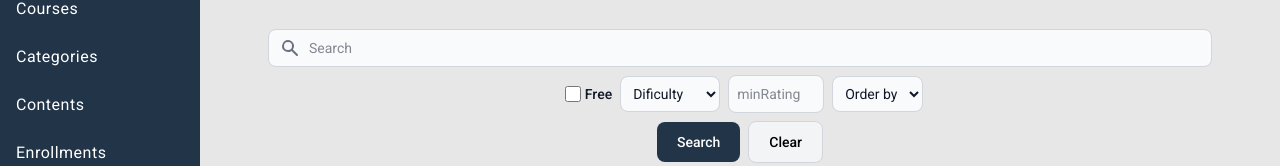
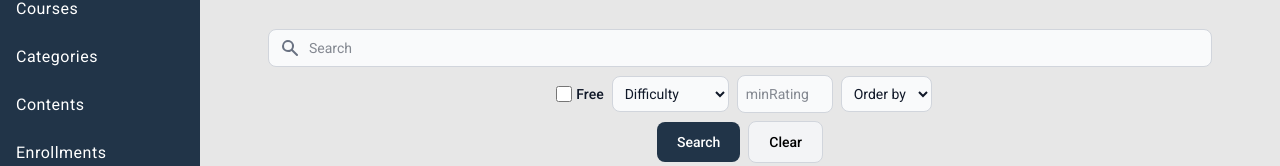
Before and after one commit to Davidrc26/front_PAL, an Angular app: page /sale_courses in a window 1280 px wide. Shown: the part 135-301 px from the top of the page. Built offline with nearby package versions, Linux system fonts and the light colour scheme; no server answers.

Commit message:
Add difficulty selection to course creation and registration forms; update related models and query parameters

```diff
--- a/src/app/core/courses/create/create.component.html
+++ b/src/app/core/courses/create/create.component.html
@@ -99,6 +99,23 @@
 						<small class="text-red-800">This field is required</small>
 						}
 					</div>
+
+					<div>
+						<label for="difficulty" class="block mb-2 text-sm font-medium text-gray-900">Difficulty</label>
+						<select id="difficulty" name="difficulty"
+							class="bg-gray-50 border border-gray-300 text-gray-900 text-sm rounded-lg focus:ring-primary-600 focus:border-primary-600 block w-full p-2.5"
+							formControlName="difficulty">
+							<option value="" disabled selected>Select a difficulty</option>
+							@for (option of difficulties; track option) {
+								<option [value]="option">
+									{{ option }}
+								</option>
+							}
+						</select>
+						@if(courseForm.get('difficulty')?.touched && courseForm.get('difficulty')?.hasError('required')) {
+						<small class="text-red-800">This field is required</small>
+						}
+					</div>
 				</div>
 
 				<!-- Buttons -->
@@ -109,7 +126,7 @@
 				</button>
 				&nbsp;&nbsp;
 				<button type="button"
-					class="text-white inline-flex items-center bg-gray-100 hover:bg-gray-300 focus:ring-4 focus:outline-none focus:ring-primary-300 font-medium rounded-lg text-sm px-5 py-2.5 text-center"
+					class="text-black inline-flex items-center bg-gray-100 hover:bg-gray-300 focus:ring-4 focus:outline-none focus:ring-primary-300 font-medium rounded-lg text-sm px-5 py-2.5 text-center"
 					(click)="openCloseModal()">
 					Cancel
 				</button>
--- a/src/app/core/courses/create/create.component.ts
+++ b/src/app/core/courses/create/create.component.ts
@@ -42,6 +42,11 @@ export class CreateComponent implements OnInit, OnChanges {
   private userService = inject(UserService);
   public categories: Array<Category> = [];
   public instructors: Array<User> = [];
+  public difficulties: Array<string> = [
+    'Basic',
+    'Intermediate',
+    'Advanced',
+  ];
 
 
   ngOnInit(): void {
@@ -69,6 +74,10 @@ export class CreateComponent implements OnInit, OnChanges {
         Validators.minLength(1),
       ]),
       category: new FormControl('', [
+        Validators.required,
+        Validators.minLength(1),
+      ]),
+      difficulty: new FormControl('', [
         Validators.required,
         Validators.minLength(1),
       ]),
@@ -107,7 +116,8 @@ export class CreateComponent implements OnInit, OnChanges {
           description: this.courseToUpdate.description,
           price: this.courseToUpdate.price,
           instructor: this.courseToUpdate.instructor.id,
-          category: this.courseToUpdate.category.id
+          category: this.courseToUpdate.category.id,
+          difficulty: this.courseToUpdate.difficulty,
         });
       }
       this.openCloseModal();
--- a/src/app/core/courses/dashbboard-register/dashbboard-register.component.html
+++ b/src/app/core/courses/dashbboard-register/dashbboard-register.component.html
@@ -27,10 +27,10 @@
 
                     <select formControlName="dificulty"
                         class="ml-2 bg-gray-50 border border-gray-300 text-gray-900 text-sm rounded-lg focus:ring-primary-500 focus:border-primary-500 block p-2">
-                        <option [value]="null">Dificulty</option>
-                        <option value="avanzado">Advanced</option>
-                        <option value="intermedio">Medium</option>
-                        <option value="basico">Basic</option>
+                        <option [value]="null">Difficulty</option>
+                        @for(option of difficulties; track option){
+                        <option [value]="option">{{option}}</option>
+                        }
                     </select>
 
                     <input type="number"
--- a/src/app/core/courses/dashbboard-register/dashbboard-register.component.ts
+++ b/src/app/core/courses/dashbboard-register/dashbboard-register.component.ts
@@ -33,9 +33,15 @@ export default class DashbboardRegisterComponent implements OnInit {
   paymentForm!: FormGroup;
   currentCourse: Course | null = null;
   searchForm!: FormGroup;
+   public difficulties: Array<string> = [
+    'Basic',
+    'Intermediate',
+    'Advanced',
+  ];
   private readonly courseService = inject(CourseService);
   private readonly paymentService = inject(PaymentService);
   private readonly enrollmentService = inject(EnrollmentService);
+
 
   ngOnInit(): void {
     this.getCourses();
@@ -48,7 +54,7 @@ export default class DashbboardRegisterComponent implements OnInit {
     });
 
     this.searchForm = new FormGroup({
-      query: new FormControl(null),
+      query: new FormControl(''),
       free: new FormControl(null),
       orderBy: new FormControl(null),
       dificulty: new FormControl(null),
@@ -61,6 +67,7 @@ export default class DashbboardRegisterComponent implements OnInit {
     this.courseService.getAllCourses().subscribe({
       next: (response) => {
         this.courses = response;
+        this.clearData();
       },
       error: (error) => {
         alert(error.error.message);
@@ -76,7 +83,7 @@ export default class DashbboardRegisterComponent implements OnInit {
     const query = this.searchForm.get('query')?.value;
     const queryParams: QueryParams = {
       free: this.searchForm.get('free')?.value,
-      dificulty: this.searchForm.get('dificulty')?.value,
+      difficulty: this.searchForm.get('dificulty')?.value,
       minRating: this.searchForm.get('minRating')?.value,
       orderBy: this.searchForm.get('orderBy')?.value,
     };
@@ -111,6 +118,13 @@ export default class DashbboardRegisterComponent implements OnInit {
     this.currentCourse = null;
     this.paymentForm.reset({
       amount: 0,
+    });
+    this.searchForm.reset({
+      query: '',
+      free: null,
+      orderBy: null,
+      dificulty: null,
+      minRating: null,
     });
   }
 
--- a/src/app/models/course.ts
+++ b/src/app/models/course.ts
@@ -6,6 +6,9 @@ export interface Course{
 	title: string;
     description: string;
 	price: number;
+	difficulty: string;
+	createdAt: Date;
+	averageRating: number;
 	instructor: User;
 	category: Category;
 	contents: Array<string>;
@@ -15,6 +18,7 @@ export interface CourseCreate{
     title: string;
     description: string;
 	price: number;
+	difficulty: string;
 	instructor: number;
 	category: number;
 }
--- a/src/app/models/query-params.ts
+++ b/src/app/models/query-params.ts
@@ -1,6 +1,6 @@
 export interface QueryParams {
     free: boolean | null;
-    dificulty: string | null;
+    difficulty: string | null;
     minRating: number | null;
     orderBy: string | null;
 }
```
